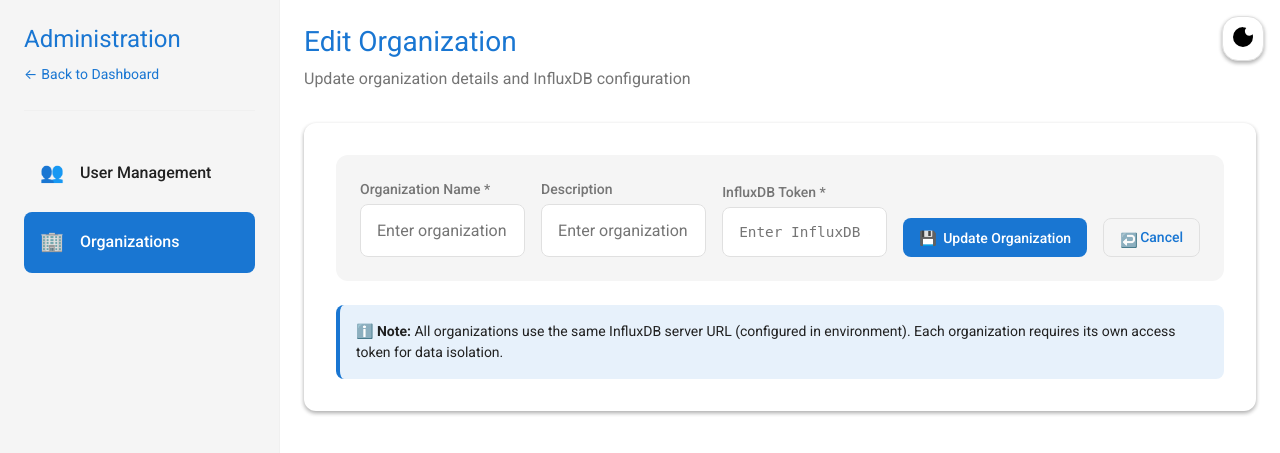
After one commit to fernandorocha/engesense_webapp, a Node project: template views/admin_organization_edit.ejs in a window 1280 px wide. The commit adds this page. Shown: the top 453 px of the page. Run offline with Node 20 templates, Linux system fonts and the light colour scheme; the template is opened without the code that fills it, so the values that code supplies are empty.

Commit message:
Add complete CRUD operations for organization management with edit functionality
Co-authored-by: fernandorocha <3956268+fernandorocha@users.noreply.github.com>

```diff
--- /dev/null
+++ b/views/admin_organization_edit.ejs
@@ -0,0 +1,90 @@
+<%
+  // Set page-specific variables for the layout
+  const pageTitle = 'Edit Organization';
+  const currentPage = 'organizations';
+
+  // Main content for this page
+  const body = `
+    <header style="margin-bottom: var(--md-spacing-xl);">
+      <h2 class="md-headline-3" style="color: var(--md-primary); margin: 0;">Edit Organization</h2>
+      <p style="color: var(--md-on-surface-variant); margin-top: var(--md-spacing-sm);">
+        Update organization details and InfluxDB configuration
+      </p>
+    </header>
+
+    ${error ? `
+      <div class="error-message">
+        <strong>Error:</strong> ${error}
+      </div>
+    ` : ''}
+
+    <div class="md-card md-elevation-1" style="padding: var(--md-spacing-xl);">
+      <form method="POST" action="/admin/organizations/${organization.id}/update" class="admin-form">
+        <div class="form-field">
+          <label class="md-input-label" for="name">Organization Name *</label>
+          <input
+            id="name"
+            name="name"
+            class="md-input"
+            placeholder="Enter organization name"
+            value="${organization.name || ''}"
+            required
+          />
+        </div>
+
+        <div class="form-field">
+          <label class="md-input-label" for="description">Description</label>
+          <input
+            id="description"
+            name="description"
+            class="md-input"
+            placeholder="Enter organization description"
+            value="${organization.description || ''}"
+          />
+        </div>
+
+        <div class="form-field">
+          <label class="md-input-label" for="influx_token">InfluxDB Token *</label>
+          <input
+            id="influx_token"
+            name="influx_token"
+            class="md-input"
+            placeholder="Enter InfluxDB access token"
+            value="${organization.influx_token || ''}"
+            required
+            style="font-family: monospace; font-size: 0.9em;"
+          />
+        </div>
+
+        <div style="display: flex; gap: var(--md-spacing-md); flex-wrap: wrap; margin-top: var(--md-spacing-lg);">
+          <button type="submit" class="md-button md-button-filled">
+            <span class="md-icon md-icon-sm">💾</span>
+            Update Organization
+          </button>
+
+          <a href="/admin/organizations" class="md-button md-button-outlined" style="text-decoration: none; display: inline-flex; align-items: center; gap: var(--md-spacing-xs);">
+            <span class="md-icon md-icon-sm">↩️</span>
+            Cancel
+          </a>
+        </div>
+      </form>
+
+      <div style="margin-top: var(--md-spacing-lg); padding: var(--md-spacing-md); background-color: rgba(25, 118, 210, 0.1); border-radius: var(--md-radius-sm); border-left: 4px solid var(--md-primary);">
+        <p style="margin: 0; font-size: var(--md-font-size-body2); color: var(--md-on-surface);">
+          <strong>ℹ️ Note:</strong> All organizations use the same InfluxDB server URL (${process.env.INFLUX_URL || 'configured in environment'}).
+          Each organization requires its own access token for data isolation.
+        </p>
+      </div>
+
+      ${organization.created_at ? `
+        <div style="margin-top: var(--md-spacing-lg); padding-top: var(--md-spacing-md); border-top: 1px solid var(--md-outline-variant); color: var(--md-on-surface-variant); font-size: var(--md-font-size-body2);">
+          <strong>Organization Details:</strong><br>
+          Created: ${new Date(organization.created_at).toLocaleString()}<br>
+          ${organization.updated_at ? `Last Updated: ${new Date(organization.updated_at).toLocaleString()}` : ''}
+        </div>
+      ` : ''}
+    </div>
+  `;
+%>
+
+<%- include('./partials/admin_layout', { pageTitle, currentPage, body }) %>
```
Also changed, not shown: routes/admin.js (+119 -0 lines), views/admin_organizations.ejs (+5 -2 lines).
